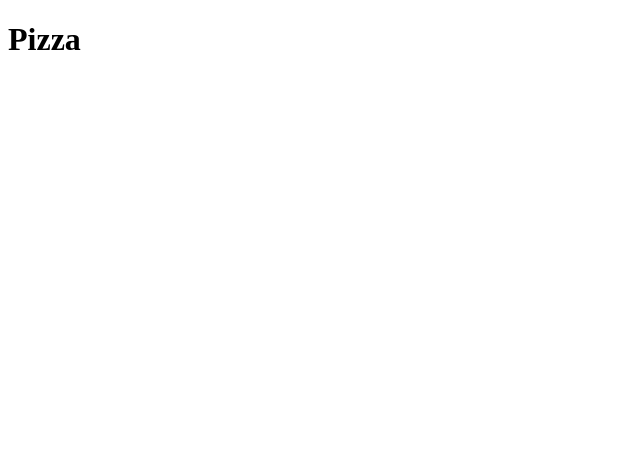
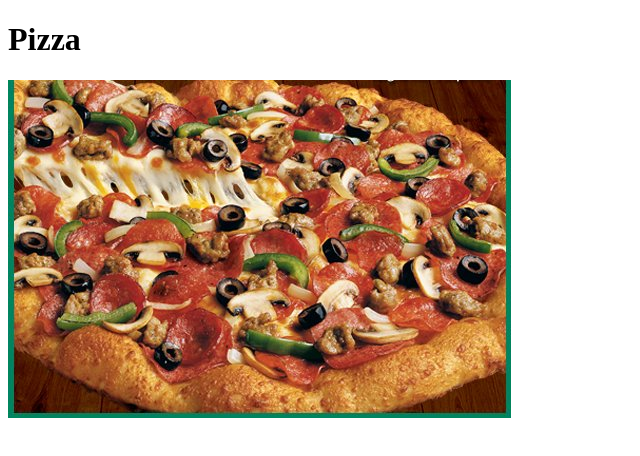
Before and after one commit to LucasA123/odin-recipes, a plain HTML site: page recipes/pizza.html in a window 1280 px wide. Shown: the whole page, without its empty margins (0-640 px from the left). Drawn offline with Linux system fonts and the light colour scheme.

Commit message:
Changed picture
Change picture from homepage to pizza page

```diff
--- a/recipes/pizza.html
+++ b/recipes/pizza.html
@@ -13,6 +13,8 @@
 
     <h1>Pizza</h1>
 
+    <img src="../images/pizza.jpg">
+
   </body>
 
 </html>
```
Also changed, not shown: index.html (+0 -2 lines), 1 other file.
